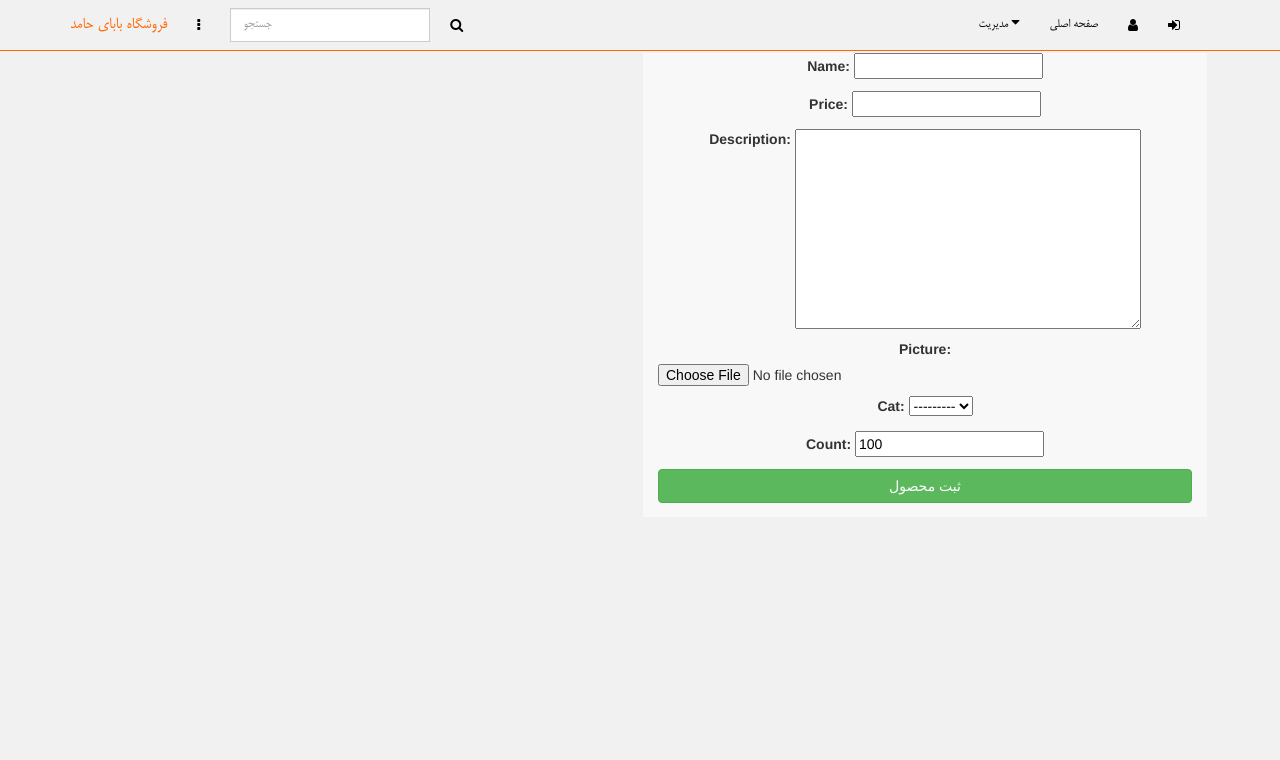
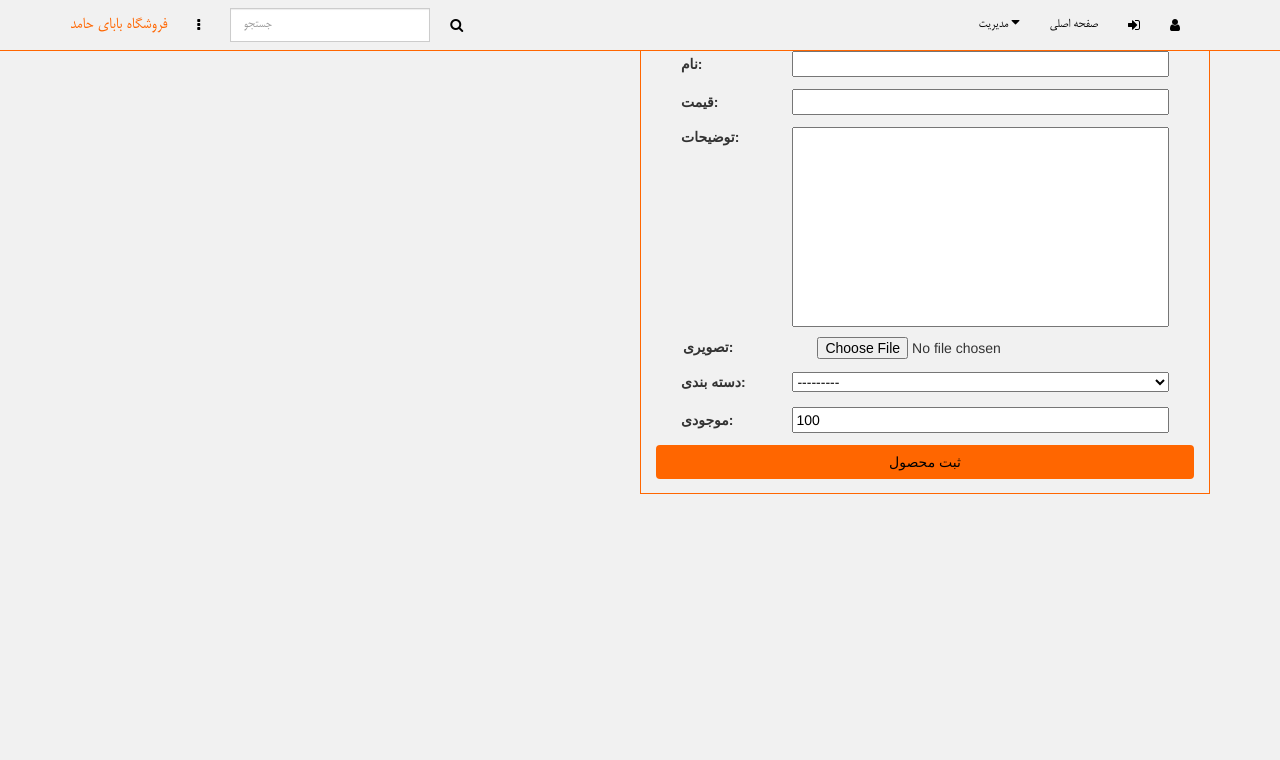
Before and after one commit to mahdikhosravi/hfs, a Django app: page /addItem/ in a window 1280 px wide. Shown: the top 760 px of the page. Run offline with Django 3.2, Linux system fonts and the light colour scheme; data that the repository does not hold is empty; some libraries are stand-ins or nearby versions.

Commit message:
some tiny changes

```diff
--- a/pages/static/css/addPage.css
+++ b/pages/static/css/addPage.css
@@ -3,9 +3,8 @@
 }
 
 #man {
-	border: solid;
-	background-color: #f8f8f8;
-	border-color: #F1F1F1;
+	border: solid 1px #ff6600;
+	background-color: #f1f1f1;
 	text-align: center;
 }
 
--- a/pages/static/css/cart.css
+++ b/pages/static/css/cart.css
@@ -3,6 +3,10 @@
     font-family: "WMitra", serif;
     border-color: #ff6600 !important;
     border: solid 1px;
+}
+
+#productTable {
+    float: right;
 }
 
 #sabad {
@@ -13,7 +17,7 @@
 
 #inf{
     text-align: center;
-    height: 20%;
+    height: 10%;
 }
 
 #inf * {
@@ -21,3 +25,7 @@
     width: 50%;
     float: right;
 }
+
+#buyButton{
+    height: 10%;
+}
--- /dev/null
+++ b/pages/static/css/editDetail.css
@@ -0,0 +1,30 @@
+#id_name{
+    width: 70%;
+}
+
+#id_price{
+    width: 70%;
+}
+
+#id_description{
+    width: 70%;
+    resize: none;
+}
+
+#id_picture{
+    width: 70%;
+    float: right;
+}
+
+#id_cat{
+    width: 70%;
+}
+
+#id_count{
+    width: 70%;
+}
+
+#productForm label{
+    width: 20%;
+    text-align: left;
+}
--- a/pages/static/css/productsPage.css
+++ b/pages/static/css/productsPage.css
@@ -40,10 +40,6 @@
 	/*margin-right: 20px;  */
 }
 
-#productTable {
-	float: right;
-}
-
 .remove {
 	height: 30px;
 	width: 30px;
--- a/pages/templates/base.html
+++ b/pages/templates/base.html
@@ -23,6 +23,7 @@
     <link href="{% static 'css/newProduct.css' %}" rel="stylesheet"/>
     <link href="{% static 'css/base.css' %}" rel="stylesheet"/>
     <link href="{% static 'css/addProduct.css' %}" rel="stylesheet"/>
+    <link href="{% static 'css/editDetail.css' %}" rel="stylesheet"/>
     <link href="{% static 'fonts/font.css' %}" rel="stylesheet"/>
 
     <link rel="shortcut icon" href="{% static 'images/icon.ico' %}">
@@ -133,11 +134,11 @@
 
                     <li>
                         {# check if a user is login#}
-                        <a class="fa fa-user" id="signupin" data-toggle="modal" data-target="#signModal"></a>
+                        <a class="fa fa-sign-in" id="signupin" data-toggle="modal" data-target="#signModal"></a>
 
                     </li>
                     <li>
-                        <a href="{% url 'profilePage' %}" class="fa fa-sign-in" id="navProfile"></a>
+                        <a href="{% url 'profilePage' %}" class="fa fa-user" id="navProfile"></a>
                     </li>
                 </ul>
                 <!-- /categories -->
--- a/pages/templates/baseCart.html
+++ b/pages/templates/baseCart.html
@@ -26,6 +26,8 @@
                 <col class="col-md-3 col-xs-3" />
             </table>
         </div>
+
+        <button id="buyButton" class="btn-personal btn col-md-12">خرید</button>
     </div>
 
     {% block main-content %}
--- a/pages/templates/editDetailPage.html
+++ b/pages/templates/editDetailPage.html
@@ -29,7 +29,7 @@ e.preventDefault();
         <div class="col-md-6 col-xs-12 row" id="man">
             <form id="productForm" method="post" action="" enctype="multipart/form-data">
                 {{ form.as_p }}
-                <input type="submit" id="addPro" class="col-md-12 col-xs-12 myform btn btn-success" value="ثبت محصول"/>
+                <input type="submit" id="addPro" class="col-md-12 col-xs-12 myform btn btn-personal" value="ثبت محصول"/>
             </form>
         </div>
     </div>
--- a/pages/templates/itemPage.html
+++ b/pages/templates/itemPage.html
@@ -5,9 +5,9 @@
     <script src="{% static 'js/itemPage.js' %}"></script>
 {% endblock %}
 
-{% block page-content %}
+{% block main-content %}
     <!-- item info -->
-    <div class="col-xs-12 col-md-8 row">
+    <div class="col-xs-12 col-md-6 row">
         <div class="row col-md-12 col-xs-12">
             <div class="col-md-8 col-xs-8" id="info">
                 <ul id="attr_list">
--- a/pages/views.py
+++ b/pages/views.py
@@ -24,10 +24,10 @@ from sale.models import Product, Category, SlideShowProduct, Opinion
 # pro5 = {'name': 'پورن', 'price': '۶۰۰۰', 'imgurl': 'ede nadaram', 'url': 'ede nadaram 2'};
 # products = [pro0, pro1, pro2, pro3, pro4, pro5]
 #
-# trans0 = {'name': 'محصول اول', 'price': '۱۰۰۰', 'date': '1-1-1', 'time': '۱۴:۰۵'}
-# trans1 = {'name': 'محصول اول', 'price': '۱۰۰۰', 'date': '1-1-1', 'time': '۱۴:۰۵'}
-# trans2 = {'name': 'محصول اول', 'price': '۱۰۰۰', 'date': '1-1-1', 'time': '۱۴:۰۵'}
-# trans = [trans0, trans1, trans2]
+trans0 = {'name': 'محصول اول', 'price': '۱۰۰۰', 'date': '1-1-1', 'time': '۱۴:۰۵'}
+trans1 = {'name': 'محصول اول', 'price': '۱۰۰۰', 'date': '1-1-1', 'time': '۱۴:۰۵'}
+trans2 = {'name': 'محصول اول', 'price': '۱۰۰۰', 'date': '1-1-1', 'time': '۱۴:۰۵'}
+trans = [trans0, trans1, trans2]
 #
 # pro = {'name': 'محصول فرضی', 'price': '1000', 'time': '2013-10-09T15:38:00', 'category': '3', 'number': '10', 'others': 'چی بگم دیگه؟'}
 
@@ -181,4 +181,5 @@ def editItem(request , ProID):
         return render(request, 'editDetailPage.html', {'categories': cats, 'title': 'AddItem', 'form': form})
 
 def profilePage(request):
-    return render(request, 'profilePage.html')
+    cats = list(Category.objects.all())
+    return render(request, 'profilePage.html', {'categories': cats, 'title': 'ProfilePage'})
--- a/sale/models.py
+++ b/sale/models.py
@@ -1,20 +1,18 @@
-from dis import _format_code_info
 from django.core.exceptions import ValidationError
-from django.core.serializers import serialize, json
 from django.db import models
 from json import JSONEncoder
-# Create your models here.
-from django.utils import autoreload
-from phase2 import settings
 
 
-class Category(models.Model , JSONEncoder):
-    parent = models.ForeignKey('self' , null=True)
+class Category(models.Model, JSONEncoder):
+    parent = models.ForeignKey('self', null=True)
 
     name = models.CharField(max_length=50)
 
     def __str__(self):
         return self.name
+    class Meta:
+        verbose_name = 'دسته بندی'
+        verbose_name_plural = 'یه چیزی '
 
     # def save(self, *args, **kwargs(*args, **kwargs) # Call the "real" save() method.
 
@@ -27,46 +25,40 @@ class Category(models.Model , JSONEncoder):
                 raise ValidationError("Parent should be one of the main Categories!! ")
 
 
-
-from datetime import datetime
-
 class Product(models.Model):
-    price = models.IntegerField(null=True)
-    creationDate = models.DateTimeField(auto_now_add=True)
-    name = models.CharField(max_length=50)
-    cat = models.ForeignKey(Category)
-    availability = models.BooleanField(default=True)
-    count = models.IntegerField(null=True , default=100)
-    picture = models.ImageField(upload_to='Products/images' , null=True , blank=True)
+    price = models.IntegerField('قیمت', null=True)
+    creationDate = models.DateTimeField('تاریخ ثبت', auto_now_add=True)
+    name = models.CharField('نام', max_length=50)
+    cat = models.ForeignKey(to=Category, verbose_name='دسته بندی')
+    availability = models.BooleanField('موجود است', default=True)
+    count = models.IntegerField('موجودی', null=True, default=100)
+    picture = models.ImageField('تصویری' ,upload_to='Products/images', null=True, blank=True)
     # picture = models.URLField(null=True)
-    description = models.TextField(null=True)
-    purchased = models.PositiveIntegerField(default=0)
+    description = models.TextField('توضیحات', null=True)
+    purchased = models.PositiveIntegerField('فروخته شده', default=0)
 
     def as_json_general(self):
         return dict(
-            id = self.id ,
+            id=self.id,
             price=self.price,
             name=self.name,
             # picURL= settings.BASE_DIR +  self.picture.url
-            picURL= self.picture.url
+            picURL=self.picture.url
         )
+
     def as_json_detail(self):
-
-        comments = list(Opinion.objects.all().filter(product_id = self.id))
+        comments = list(Opinion.objects.all().filter(product_id=self.id))
         comments = [t.as_json() for t in comments]
 
         return dict(
             price=self.price,
-            creationDate = self.creationDate.isoformat(),
+            creationDate=self.creationDate.isoformat(),
             name=self.name,
-            cat = self.cat.name,
-            picURL= self.picture.url,
-            description = self.description,
-            commentList = comments
+            cat=self.cat.name,
+            picURL=self.picture.url,
+            description=self.description,
+            commentList=comments
         )
-
- #   CREATE FULLTEXT INDEX fulltext_article_title_text
-  #  ON fulltext_article (title, text);
 
     class Meta:
         ordering = ('-purchased',)
@@ -79,7 +71,8 @@ class Product(models.Model):
 
 class SlideShowProduct(models.Model):
     product = models.ForeignKey(Product)
-    bigPicture = models.ImageField(upload_to='Products/slideImages' , null=True)
+    bigPicture = models.ImageField(upload_to='Products/slideImages', null=True)
+
     def __str__(self):
         return self.product.name
 
@@ -100,7 +93,7 @@ class Opinion(models.Model):
 
     def as_json(self):
         return dict(
-            body = self.body,
-            creationDate = self.creationDate.isoformat(),
-            username = self.username
+            body=self.body,
+            creationDate=self.creationDate.isoformat(),
+            username=self.username
         )
```
Also changed, not shown: sale/views.py (deleted, +0 -38 lines).
